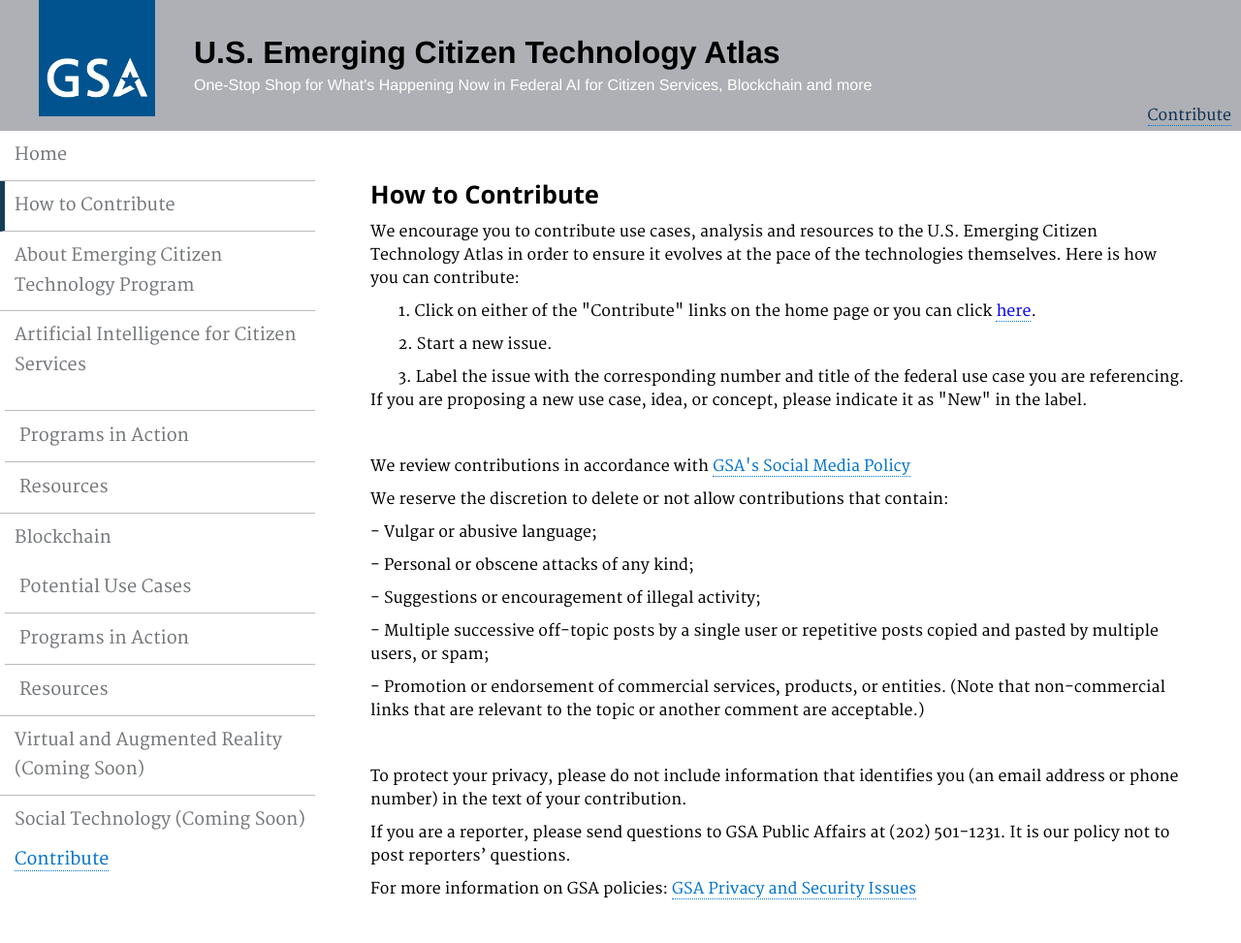
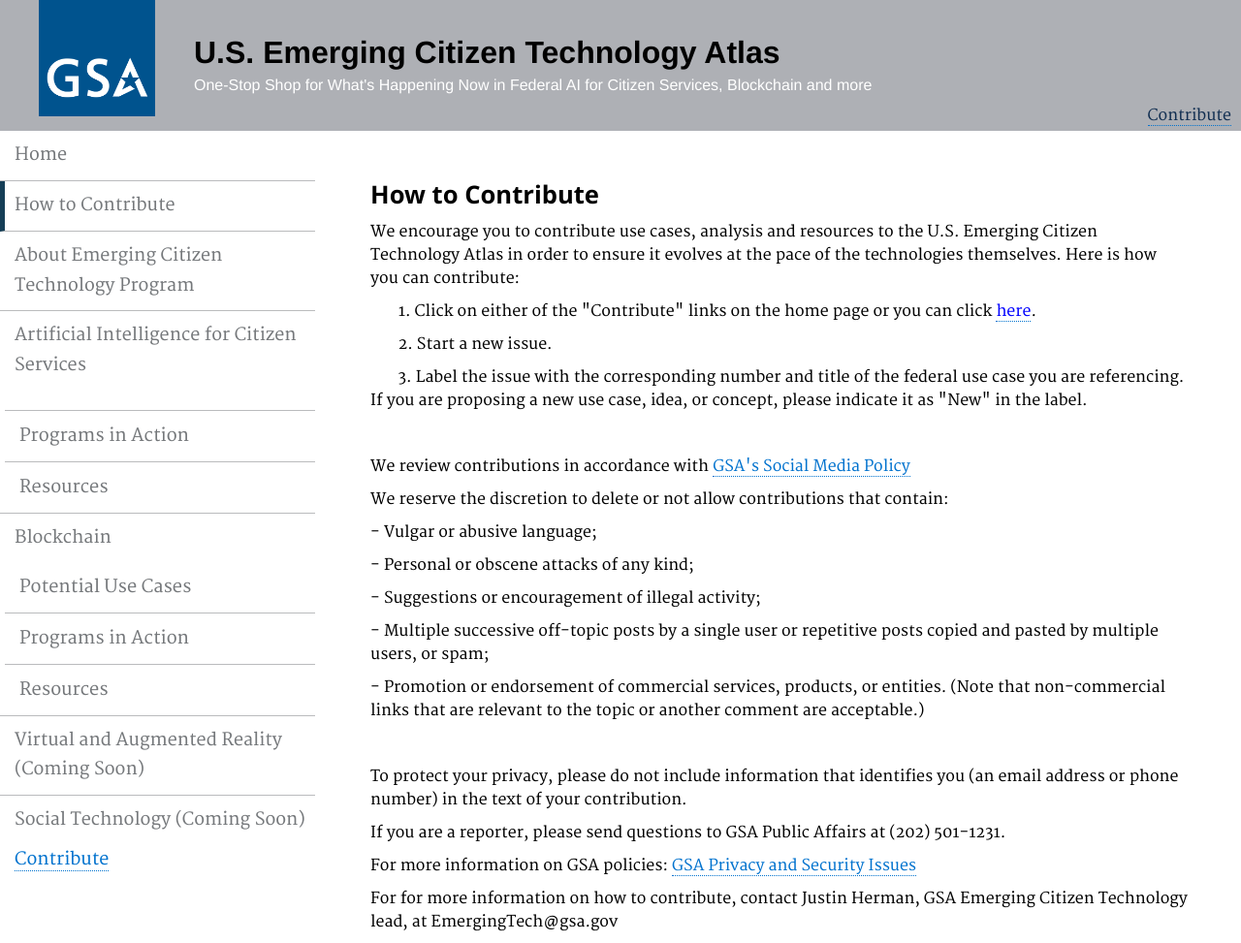
Before and after one commit to GSA/emerging-technology-atlas, a Jekyll site: the page built from pages/howto.md, in a window 1280 px wide. Shown: the whole page at 97% size. Built offline with Jekyll 4.4.1, drawn with Linux system fonts in a browser that asks for light colours; before the commit the page ends 939 px from its top, so only the background shows below that.

Commit message:
Update howto.md

```diff
--- a/pages/howto.md
+++ b/pages/howto.md
@@ -33,6 +33,8 @@ description: ""
 
 <p>To protect your privacy, please do not include information that identifies you (an email address or phone number) in the text of your contribution.</p>
 
-<p>If you are a reporter, please send questions to GSA Public Affairs at (202) 501-1231. It is our policy not to post reporters’ questions.</p>
+<p>If you are a reporter, please send questions to GSA Public Affairs at (202) 501-1231.</p>
 
 <p>For more information on GSA policies: <a href="/node/85923">GSA Privacy and Security Issues</a></p>
+
+<p> For for more information on how to contribute, contact Justin Herman, GSA Emerging Citizen Technology lead, at EmergingTech@gsa.gov</p>
```
